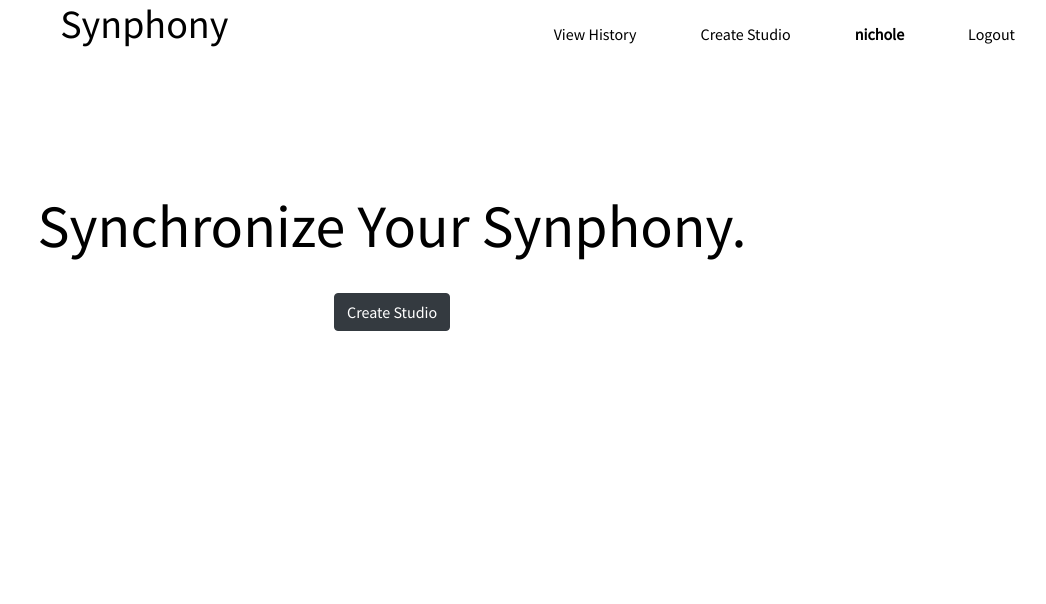
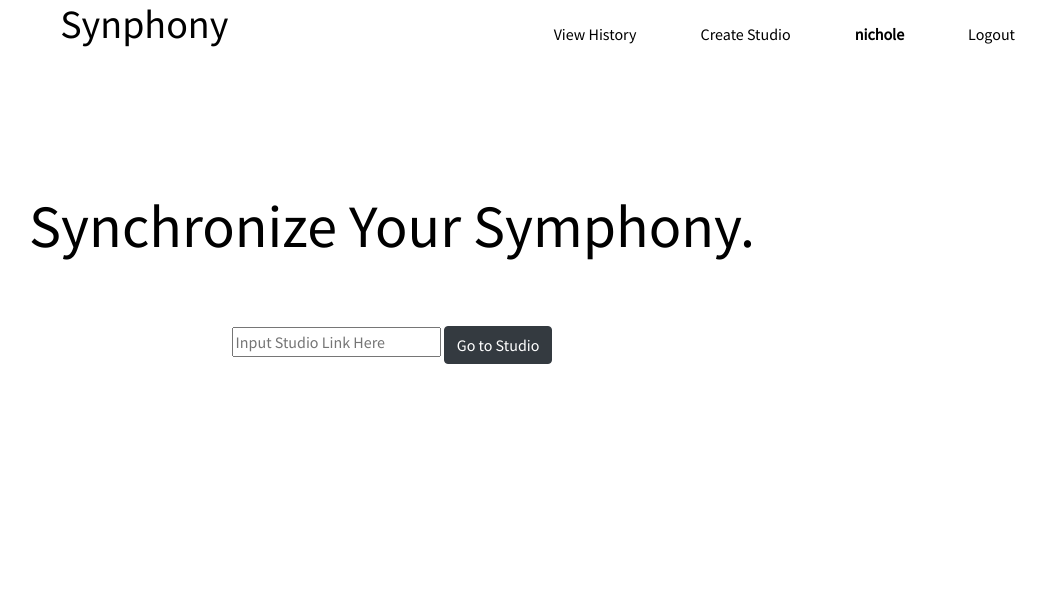
Before and after one commit to nicholeemma/synphony, a Django app: page /synphony/home in a window 1280 px wide. Shown: the top 604 px of the page, without its empty margins (233-1279 px from the left). Run offline with Django 3.2, Linux system fonts and the light colour scheme; a user stored in the database is signed in; some libraries are stand-ins or nearby versions.

Commit message:
let user input studio url in homepage

```diff
--- a/src/mysite/synphony/static/js/sharablelink.js
+++ b/src/mysite/synphony/static/js/sharablelink.js
@@ -1,3 +1,4 @@
+
 function copySharableLink() {
   /* Get the text field */
   var copyText = document.getElementById("sharablelink");
@@ -13,3 +14,10 @@ function copySharableLink() {
   /* Alert the copied text */
   alert("Copied the text: " + copyText.value);
 }
+
+
+function openStudio(){
+   var url = $("#sharablelink").val();
+   console.log(url);
+   window.open(url);
+}
--- a/src/mysite/synphony/templates/synphony/homepage.html
+++ b/src/mysite/synphony/templates/synphony/homepage.html
@@ -1,22 +1,26 @@
 {% extends 'synphony/base.html' %}
 {% block extrajs %}
 {% load static %}
-
-
+<script src="{% static 'js/sharablelink.js' %}"></script>
 {% endblock extrajs%}
 {% block title %}Studio{% endblock title%}
 {% block main %}
 
-<div style="width: 100%;">
+<div style="width: 100%; margin-bottom: 5%">
     <center>
-<h1 class ="theme">Synchronize Your Synphony.</h1></center>
+<h1 class ="theme">Synchronize Your Symphony.</h1></center>
 </div>
 
 <br>
-<div>
 
-        <button class="btn btn-dark hvr-pulse">
+<!-- <div  >
+<button class="btn btn-dark hvr-pulse">
                 <a class="main-btn" href="{% url 'studio' %}">Create Studio</a>
                 </button>
-        </div>
+</div> -->
+<div >
+<input type="text" placeholder="Input Studio Link Here" id="sharablelink"  >
+<button class="btn btn-dark" onclick=openStudio() id="enterStudio">Go to Studio</button>
+</div>
+
 {% endblock main %}
--- a/src/mysite/synphony/views.py
+++ b/src/mysite/synphony/views.py
@@ -15,7 +15,7 @@ from django.urls import reverse
 from django.utils.safestring import mark_safe
 import sys
 
-sys.stdout.reconfigure(encoding='utf-8')
+# sys.stdout.reconfigure(encoding='utf-8')
 
 @login_required
 def index(request, key=""):
```
